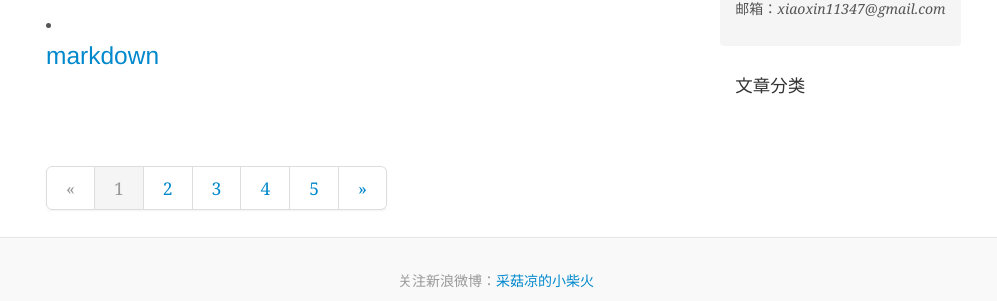
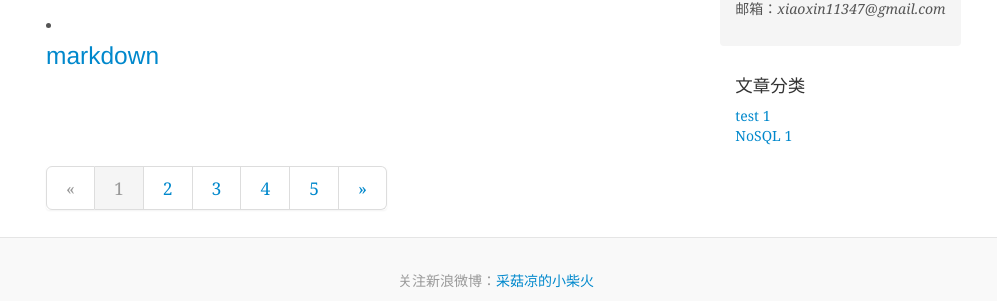
Before and after one commit to 77xiaoxin/77xiaoxin.github.io, a Jekyll site: the page built from list/index.html, in a window 1280 px wide. Shown: the part 278-579 px from the top of the page, without its empty margins (144-1141 px from the left). Built offline with Jekyll 4.4.1, drawn with Linux system fonts in a browser that asks for light colours; Markdown is read by kramdown in place of the engine named in the settings.

Commit message:
update archive.html

```diff
--- a/_layouts/archive.html
+++ b/_layouts/archive.html
@@ -61,8 +61,8 @@
 					<div class="classify">
 						<h4>文章分类</h4>
 						<ul class="list-unstyled">
-							{% for post in site.posts %}
-								<li><a href="#">{{ post.type }}</a></li>
+							{% for category in site.categories %}
+								<li><a href="/categories/{{ category | first }}/">{{ category | first }} {{ category | last | size }}</a></li>
 							{% endfor %}
 						</ul>
 					</div>
```
